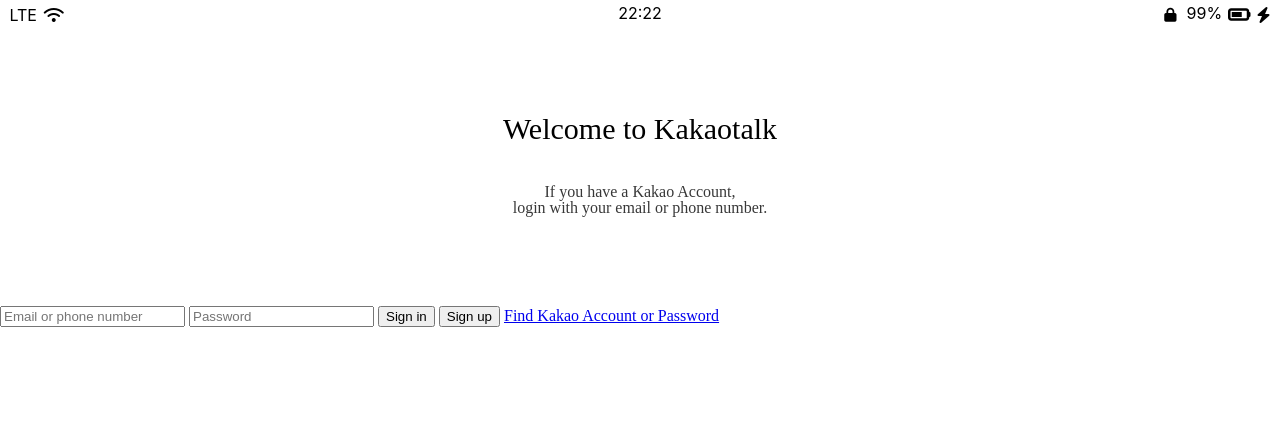
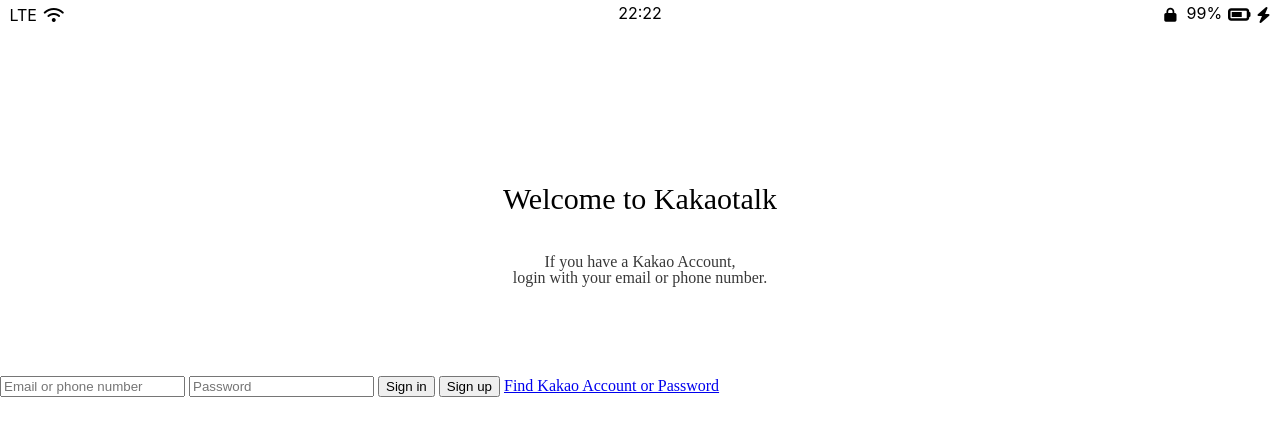
Before and after one commit to Isntitfun/Kokao-Clone, a plain HTML site: page index.html in a window 1280 px wide. Drawn offline with Linux system fonts and the light colour scheme.

Commit message:
6.6 Sign Up Screen part Three_ver2

```diff
--- a/css/styles.css
+++ b/css/styles.css
@@ -4,7 +4,8 @@
 
 .sign-up-header {
   text-align: center;
-  margin: 90px 0px;
+  margin-top: 20vh;
+  margin-bottom: 90px;
 }
 .sign-up-header__title {
   margin-bottom: 40px;
```
